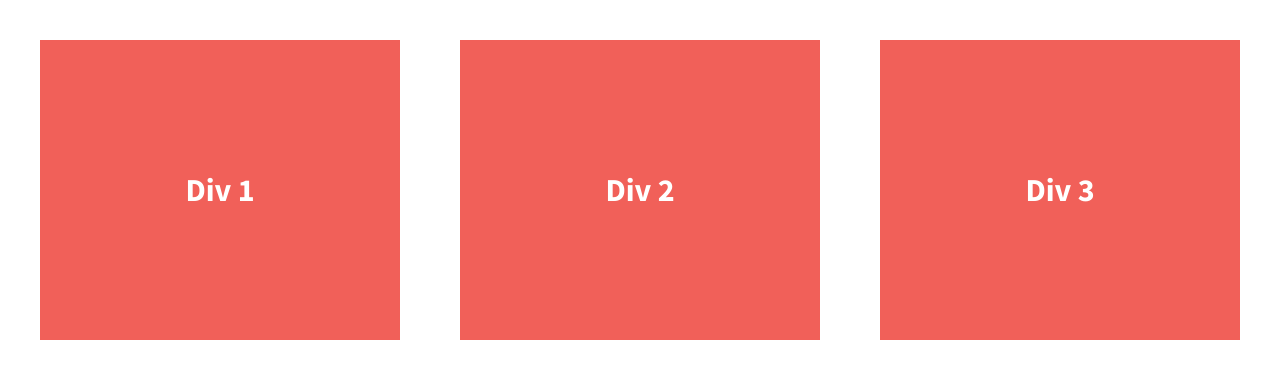
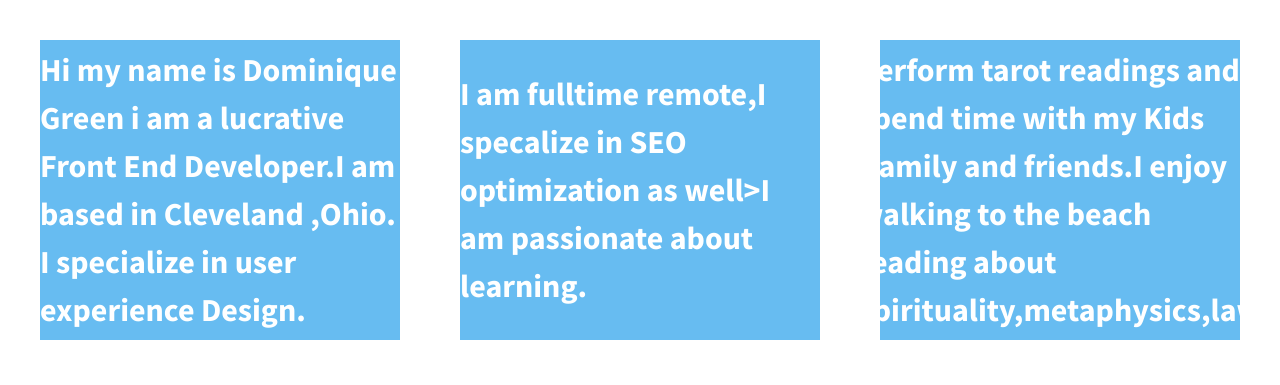
Before and after one commit to dgre87/206-divs-flexbox-starter1, a plain HTML site: page index.html in a window 1280 px wide. Drawn offline with nearby package versions, Linux system fonts and the light colour scheme.

Commit message:
Initial commit

```diff
--- a/css/main.css
+++ b/css/main.css
@@ -120,7 +120,7 @@ body {
   color: #fff;
   line-height: 1.5em;
   font-size: 1.6em;
-  background-color: #f16059;
+  background-color: #67bcf1;
   height: 300px;
   display:flex;
   width:30%;
--- a/index.html
+++ b/index.html
@@ -23,13 +23,20 @@
 
         <section class="wrapper">
             <div class="div-1">
-                Div 1
+                <p>Hi my name is Dominique Green i am a lucrative Front End Developer.I am based in Cleveland ,Ohio.
+                    I specialize in user experience Design.
+                </p>
+
             </div>
             <div class="div-2">
-                Div 2
+                <p>I am fulltime remote,I specalize in SEO optimization as well>I am passionate about learning.</p>
+
             </div>
             <div class="div-3">
-                Div 3
+
+                <p>In my spare time I am draw perform tarot readings and spend time with my Kids ,family and friends.I enjoy walking to the beach
+                    reading about spirituality,metaphysics,law of assumption
+                </p>
             </div>
         </section>
 
```
